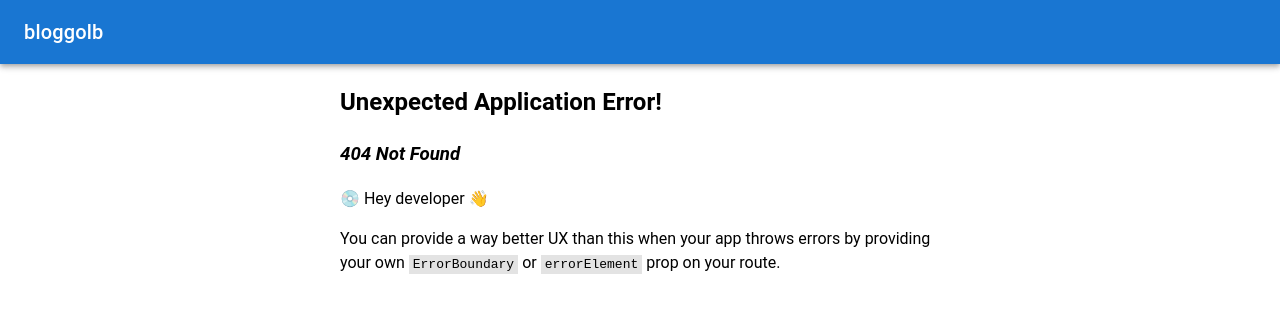
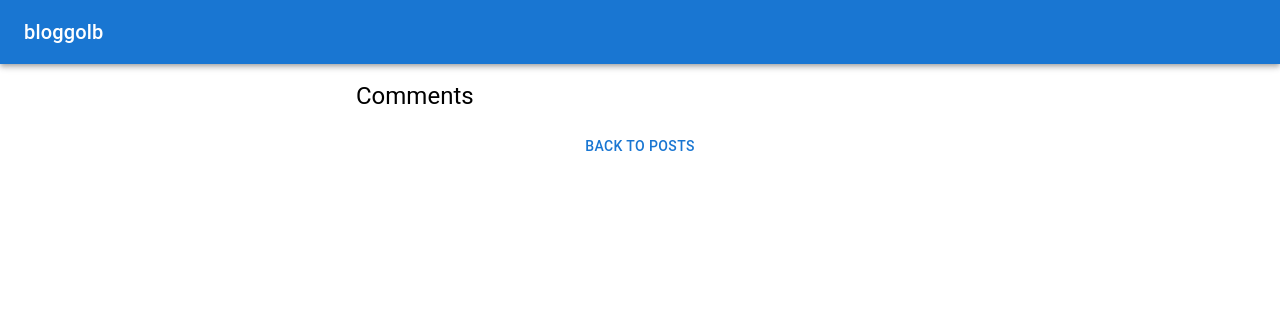
Before and after one commit to danielcaveman/viteexercise, a React (Vite) app: page /comments/1 in a window 1280 px wide. Before the commit this address had no page. Shown: the top 312 px of the page. Built offline with nearby package versions, Linux system fonts and the light colour scheme; the HTML template or start-up script is replaced by a standard one.

Commit message:
added comments page
Signed-off-by: Daniel Sales <daniel.sales@ctw.bmwgroup.com>

```diff
--- a/src/components/Post/Post.tsx
+++ b/src/components/Post/Post.tsx
@@ -1,9 +1,10 @@
-import { Box, CardActions, IconButton } from "@mui/material";
+import { Box, Button, CardActions, IconButton } from "@mui/material";
 import Card from "@mui/material/Card";
 import CardContent from "@mui/material/CardContent";
 import Typography from "@mui/material/Typography";
 import DeleteIcon from "@mui/icons-material/Delete";
 import { Post } from "../../services/PostsService";
+import { useNavigate } from "react-router-dom";
 
 export default function PostComponent({
   id,
@@ -11,6 +12,8 @@ export default function PostComponent({
   content,
   onDelete,
 }: Post & { onDelete: (id: number) => void }) {
+  const navigate = useNavigate();
+
   return (
     <Box m={2}>
       <Card sx={{ minWidth: 275 }}>
@@ -21,6 +24,7 @@ export default function PostComponent({
           <Typography variant="body2">{content}</Typography>
         </CardContent>
         <CardActions sx={{ float: "right" }}>
+          <Button onClick={() => navigate("comments/" + id)}>Comments</Button>
           <IconButton onClick={() => id && onDelete(id)} aria-label="delete">
             <DeleteIcon />
           </IconButton>
--- a/src/configurations/Router.tsx
+++ b/src/configurations/Router.tsx
@@ -2,6 +2,7 @@ import { createBrowserRouter } from "react-router-dom";
 import Registration from "../pages/Registration/Registration";
 import UserPosts from "../pages/UserPosts/UserPosts";
 import Login from "../pages/Login/Login";
+import Comments from "../pages/Comments/Comments";
 
 export const router = createBrowserRouter([
   {
@@ -16,4 +17,8 @@ export const router = createBrowserRouter([
     path: "/register",
     element: <Registration />,
   },
+  {
+    path: "comments/:postId",
+    element: <Comments />,
+  },
 ]);
--- /dev/null
+++ b/src/pages/Comments/Comments.tsx
@@ -0,0 +1,29 @@
+import { Button, Typography } from "@mui/material";
+import Box from "@mui/material/Box";
+import { useNavigate } from "react-router-dom";
+
+function Comments() {
+  const navigate = useNavigate();
+
+  return (
+    <>
+      <Box
+        component="form"
+        m={2}
+        gap={2}
+        display="flex"
+        flexDirection="column"
+        alignItems="stretch"
+        noValidate
+        autoComplete="off"
+      >
+        <Typography variant="h5" component="h2">
+          Comments
+        </Typography>
+        <Button onClick={() => navigate("/")}>Back to posts</Button>
+      </Box>
+    </>
+  );
+}
+
+export default Comments;
```
